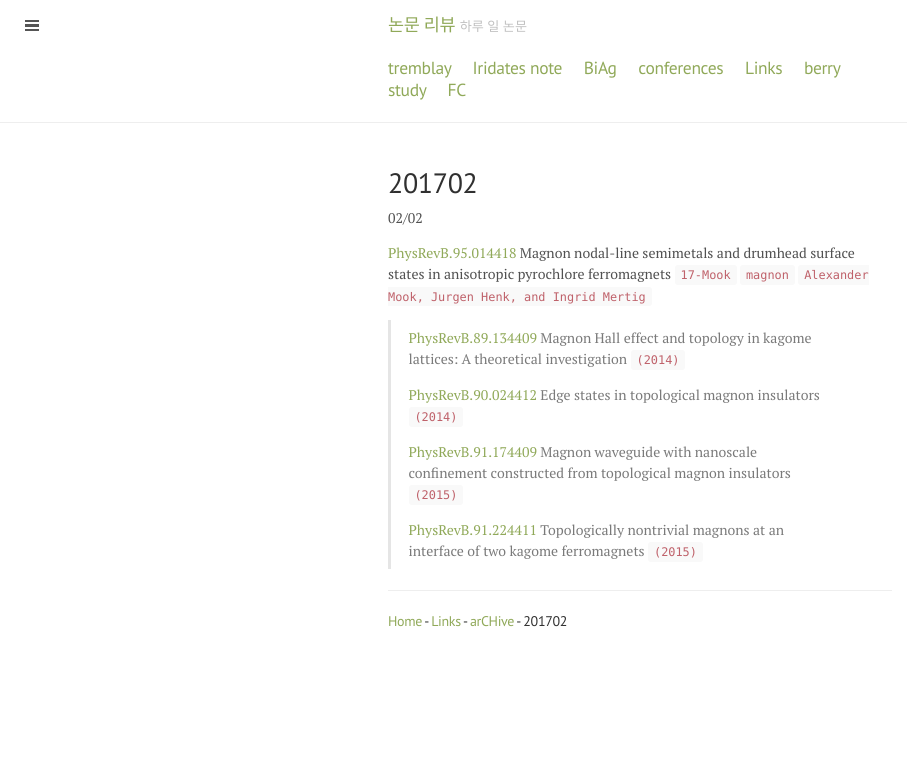
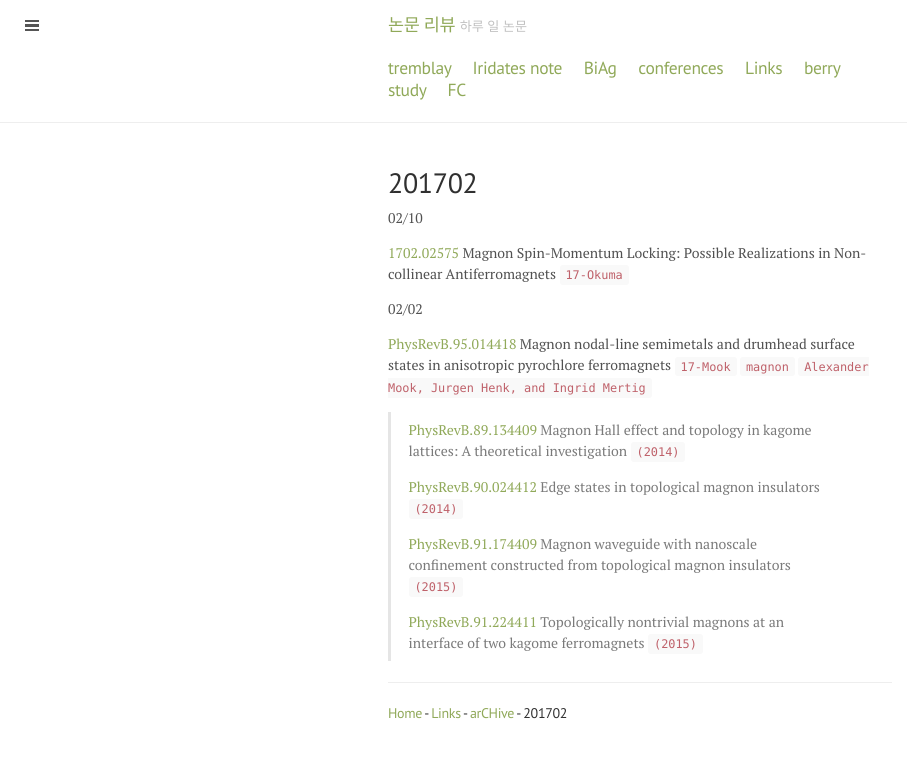
Before and after one commit to qkrwlsghdcjsworlt/work, a Jekyll site: the page built from 201702.md, in a window 1280 px wide. Shown: the top 758 px of the page, without its empty margins (0-907 px from the left). Built offline with Jekyll 4.4.1, drawn with Linux system fonts in a browser that asks for light colours.

Commit message:
“update”

```diff
--- a/201702.md
+++ b/201702.md
@@ -2,6 +2,11 @@
 layout: page
 title: 201702
 ---
+
+02/10
+
+[1702.02575](https://arxiv.org/abs/1702.02575) Magnon Spin-Momentum Locking:
+Possible Realizations in Non-collinear Antiferromagnets `17-Okuma`
 
 02/02
 
```
